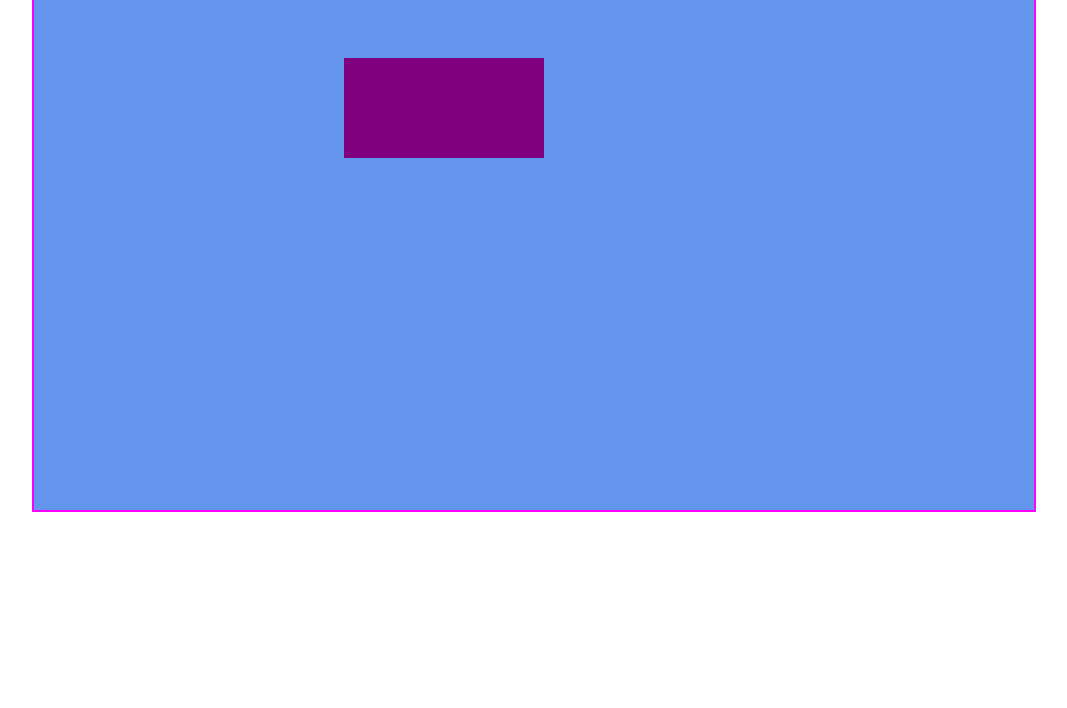
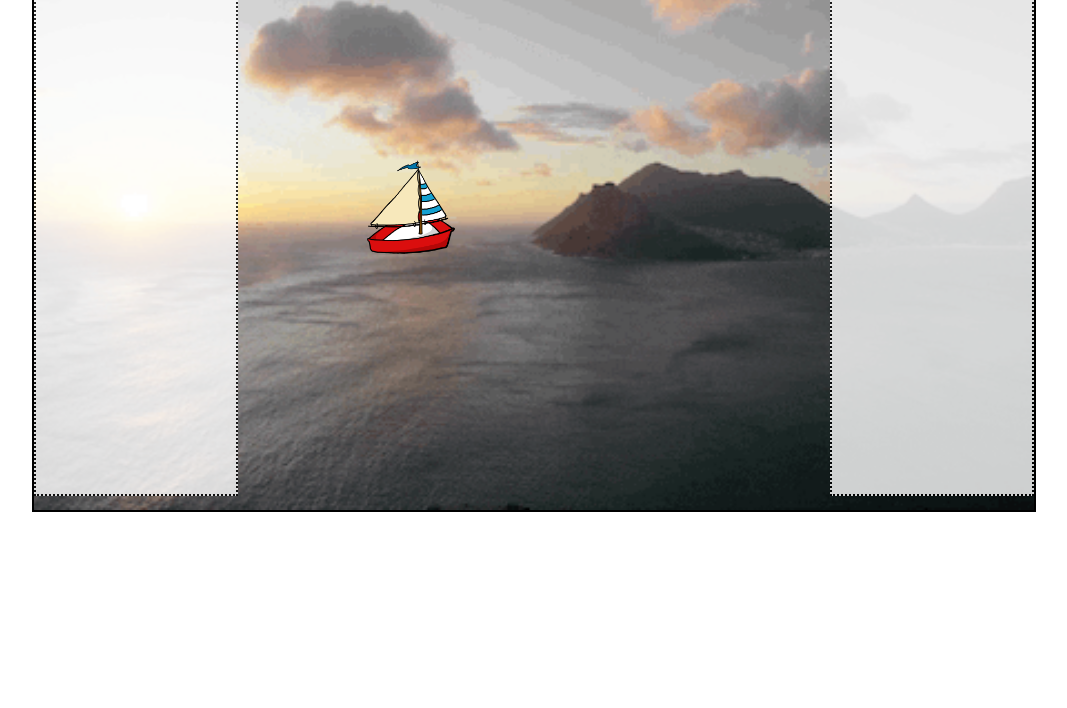
Before and after one commit to MJP45/tug-of-war, a plain HTML site: page index.html in a window 1280 px wide. Shown: the part 92-800 px from the top of the page, without its empty margins (106-1173 px from the left). Drawn offline with Linux system fonts and the light colour scheme.

Commit message:
changed positioning and stylings

```diff
--- a/tug.css
+++ b/tug.css
@@ -15,9 +15,21 @@ main {
 
 }
 
+.player-title {
+  border: 2px black dotted;
+  width: 200px;
+  height: 550px;
+  background-color: white;
+  opacity: 0.8;
+
+}
+
 .game-area {
-  border: 2px solid magenta;
-  background-color: cornflowerblue;
+  border: 2px solid black;
+  background-image: url(/assets/sea-background.gif);
+  background-repeat: no-repeat;
+  background-size: cover;
+  background-position: center top;
   height: 600px;
   width: 1000px;
   text-align: center;
@@ -29,9 +41,11 @@ main {
 }
 
   #box {
-    background-color: purple;
+    background-image: url(/assets/boat.png);
+    background-repeat: no-repeat;
+    background-size: contain;
     height: 100px;
     width: 200px;
     position: absolute;
-    top: 150px;
+    top: 250px;
   }
--- a/tug.js
+++ b/tug.js
@@ -22,7 +22,7 @@
 const player1 = document.getElementsByClassName("player-1")[0];
 const player2 = document.getElementsByClassName("player-2")[0];
 const rope = document.getElementById("box");
-let leftDistance = 450;
+let leftDistance = 150;
 let player1Score = 0;
 let player2Score = 0;
 
@@ -62,10 +62,9 @@ const checkWinner = (distance) => {
 const move = (keyCode) => {
 	if (keyCode === 37) {
 		leftDistance-=10;
-		rope.style.backgroundColor = "purple";
 	} else if (keyCode === 39) {
 		leftDistance+=10;
-		rope.style.backgroundColor = "green";
+		// rope.style.backgroundColor = "green";
 	}
 	rope.style.left = leftDistance + "px";
 	return leftDistance;
```
Also changed, not shown: assets/boat.png (added), assets/sea-background.gif (added).
